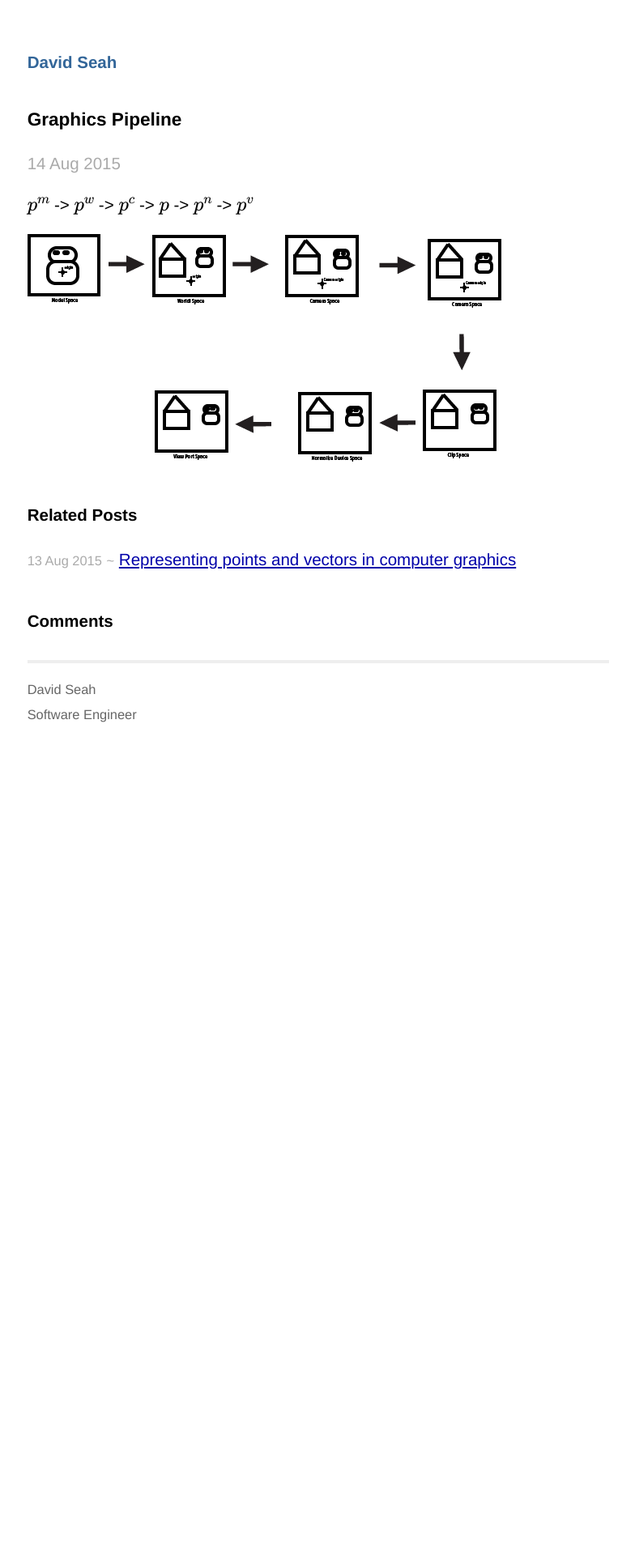
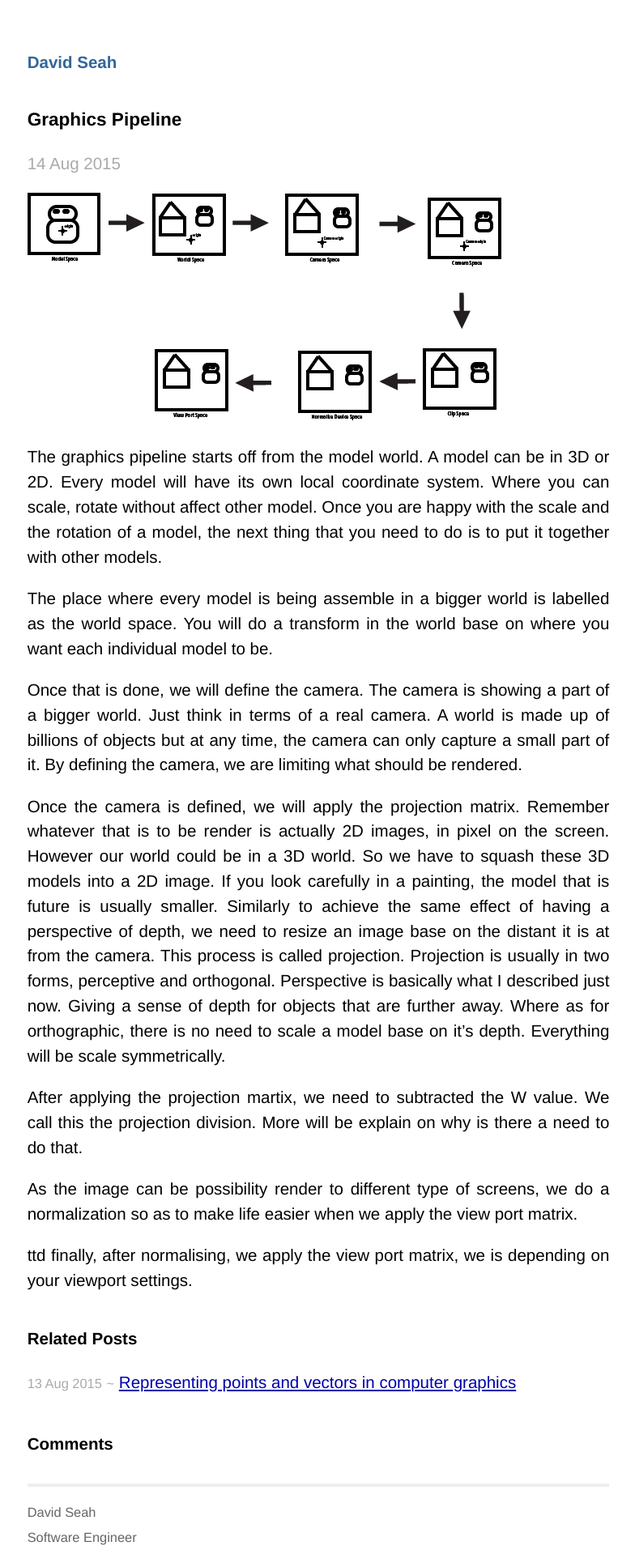
Before and after one commit to sengchong/sengchong.github.io, a Jekyll site: the page built from _posts/2015-08-14-Graphics-Pipeline.md, in a window 1280 px wide. Shown: the whole page at 81% size, without its empty margins (247-1031 px from the left). Built offline with Jekyll 4.4.1, drawn with Linux system fonts in a browser that asks for light colours; formulas are drawn with MathJax 3; comment, search, counter and statistics services are not loaded; before the commit the page ends 962 px from its top, so only the background shows below that.

Commit message:
Update Blog

```diff
--- a/_posts/2015-08-14-Graphics-Pipeline.md
+++ b/_posts/2015-08-14-Graphics-Pipeline.md
@@ -2,9 +2,22 @@
 layout: post
 title: Graphics Pipeline
 ---
+![Graphics pipleline]({{site.url}}/images/GraphicsPipeline.png)
 
-$p^m$ -> $p^w$ -> $p^c$ -> $p$ -> $p^n$ -> $p^v$
+The graphics pipeline starts off from the model world. A model can be in 3D or 2D.
+Every model will have its own local coordinate system. Where you can scale, rotate without affect other model.
+Once you are happy with the scale and the rotation of a model, the next thing that you need to do is to put it together with other models.
 
+The place where every model is being assemble in a bigger world is labelled as the world space. You will do a transform in the world base on where you want each individual model to be.
 
+Once that is done, we will define the camera. The camera is showing a part of a bigger world. Just think in terms of a real camera.
+A world is made up of billions of objects but at any time, the camera can only capture a small part of it. By defining the camera, we are limiting what should be rendered.
 
-![Graphics pipleline]({{site.url}}/images/GraphicsPipeline.png)
+Once the camera is defined, we will apply the projection matrix. Remember whatever that is to be render is actually 2D images, in pixel on the screen. However our world could be in a 3D world. So we have to squash these 3D models into a 2D image. If you look carefully in a painting, the model that is future is usually smaller. Similarly to achieve the same effect of having a perspective of depth, we need to resize an image base on the distant it is at from the camera. This process is called projection. Projection is usually in two forms, perceptive and orthogonal.
+Perspective is basically what I described just now. Giving a sense of depth for objects that are further away. Where as for orthographic, there is no need to scale a model base on it's depth. Everything will be scale symmetrically.
+
+After applying the projection martix, we need to subtracted the W value. We call this the projection division. More will be explain on why is there a need to do that.
+
+As the image can be possibility render to different type of screens, we do a normalization so as to make life easier when we apply the view port matrix.
+
+ttd finally, after normalising, we apply the view port matrix, we is depending on your viewport settings.
```
